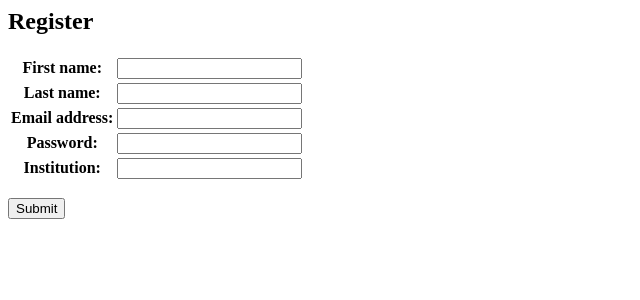
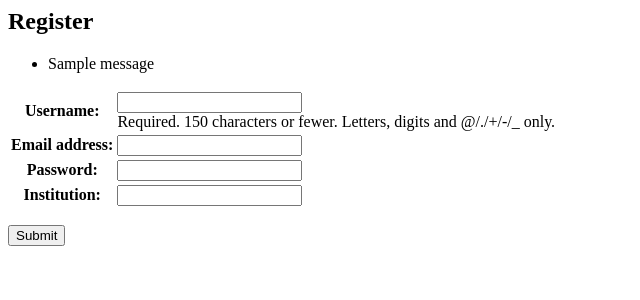
Before and after one commit to FabioChu/website, a Django app: template static/templates/register.html in a window 1280 px wide. Shown: the top 300 px of the page, without its empty margins (0-640 px from the left). Run offline with Django 3.2, Linux system fonts and the light colour scheme; the template is opened without the code that fills it: values that come from a table or form of the project are taken from there, others are empty; one stand-in notice (Sample message) is shown; parts of the project's set-up code (start-up, migrations or seed data) failed here and were passed over.

Commit message:
Register 1.0 working

```diff
--- a/scienceDMZ/usersManagement/forms.py
+++ b/scienceDMZ/usersManagement/forms.py
@@ -6,7 +6,7 @@ class UserForm(forms.ModelForm):
 	password = forms.CharField(widget=forms.PasswordInput())
 	class Meta:
 		model = User
-		fields = ('first_name', 'last_name', 'email', 'password',)
+		fields = ('username', 'email', 'password',)
 
 class UserProfileForm(forms.ModelForm):
 	class Meta:
--- a/scienceDMZ/usersManagement/views.py
+++ b/scienceDMZ/usersManagement/views.py
@@ -20,7 +20,7 @@ def register(request):
 		profile = profile_form.save(commit=False)
 		profile.user = user
 		profile.save()
-		return HttpResponseRedirect('/main/')
+		messages.success(request, 'Profile created.')
 
 	return render_to_response("register.html",
                                 locals(),
--- a/static/templates/register.html
+++ b/static/templates/register.html
@@ -4,13 +4,20 @@
     </head>
     <body>
         <h2>Register</h2>
-        <form action="/main/" method="POST">{% csrf_token %}
+            {% if messages %}
+                <ul class="messages">
+                    {% for message in messages %}
+                    <li{% if message.tags %} class="{{ message.tags }}"{% endif %}>{{ message }}</li>
+                    {% endfor %}
+                </ul>
+            {% endif %}
+        <form action="" method="POST">{% csrf_token %}
             <table>
             {{ user_form.as_table }}
             {{ profile_form.as_table }}
             </table>
         <p>
-            <input type="submit" value="Submit" />
+            <input type="submit" value="Submit" value="register"/>
         </p>
         </form>
     </body>
```
Also changed, not shown: scienceDMZ/db.sqlite3, 3 other files.
